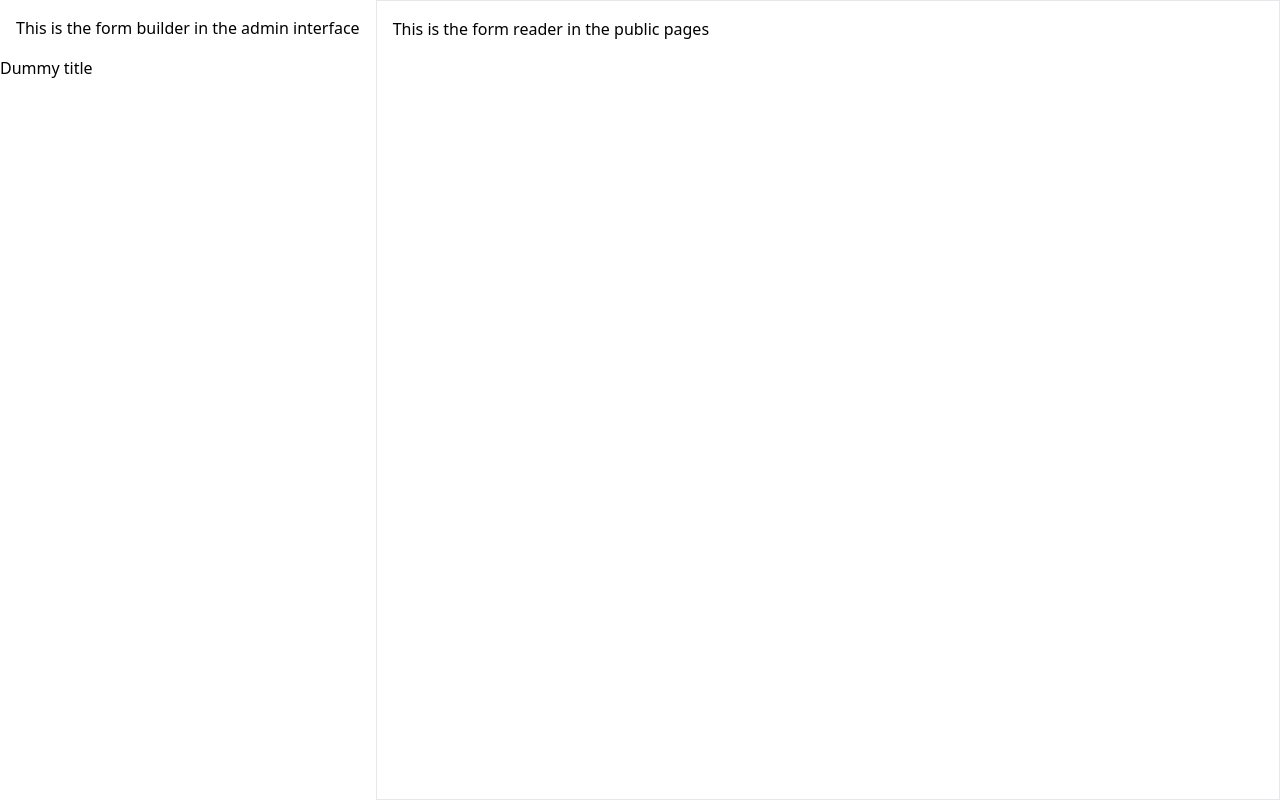
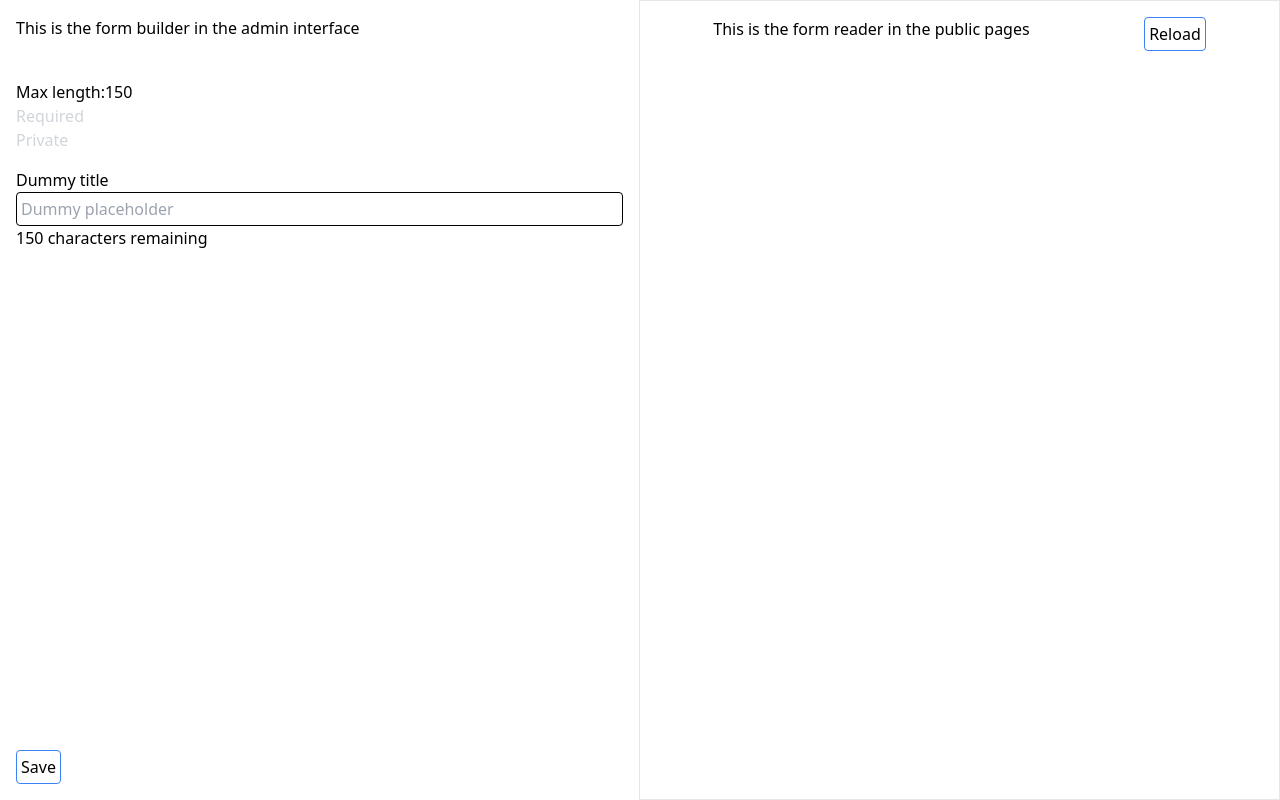
Before and after one commit to loicboset/dynamic-form-builder, a React (Create React App) app: page / in a window 1280 px wide. Built offline with nearby package versions, Linux system fonts and the light colour scheme.

Commit message:
Add save and load into reader

```diff
--- a/package.json
+++ b/package.json
@@ -5,7 +5,7 @@
   "dependencies": {
     "@craco/craco": "^6.1.2",
     "@testing-library/jest-dom": "^5.11.4",
-    "@testing-library/react": "^11.1.0",
+    "@testing-library/react": "^12.0.0",
     "@testing-library/user-event": "^12.1.10",
     "autoprefixer": "9",
     "axios": "^0.21.1",
--- a/public/starter.json
+++ b/public/starter.json
@@ -1,7 +1,8 @@
 {
   "inputs": [
     {
-      "type": "short text",
+      "id": 1,
+      "type": "short-text",
       "name": "Dummy title",
       "placeholder": "Dummy placeholder",
       "maxLength": 150,
--- a/src/components/FormBuilder.jsx
+++ b/src/components/FormBuilder.jsx
@@ -1,5 +1,6 @@
 import React, { useState, useEffect } from 'react';
 import axios from 'axios';
+import ShortText from './builders/ShortText';
 
 const FormBuilder = () => {
   const [inputs, setInputs] = useState([]);
@@ -17,16 +18,36 @@
       )
   }, []);
 
+  const handleChangeInput = (id, name, value) => {
+    const copyInputs = [...inputs];
+    const updatedInput = copyInputs.find((input) => input.id === id);
+    updatedInput[name] = value;
+    setInputs(copyInputs);
+  };
+
+  const renderInput = (input) => {
+    const props = {...{input, handleChangeInput}};
+    switch (input.type) {
+      case 'short-text':
+        return <ShortText key={input.id} {...props}/>
+      default:
+        break;
+    }
+  };
+
+  const handleSubmitInputs = (data) => {
+    localStorage.setItem('inputs', JSON.stringify(data));
+  };
+
   return (
-    <div>
-      <div className="flex-1 p-4">This is the form builder in the admin interface</div>
-      {inputs.map((input) => {
-        return (
-          <div>
-            <span>{input.name}</span>
-          </div>
-        )
-      })}
+    <div className="flex-1 flex flex-col justify-between p-4">
+      <div>
+        <p className="mb-10">This is the form builder in the admin interface</p>
+        {inputs.map((input) => renderInput(input))}
+      </div>
+      <div>
+        <button onClick={() => handleSubmitInputs(inputs)} className='border border-blue-500 rounded p-1'>Save</button>
+      </div>
     </div>
   )
 };
--- a/src/components/FormReader.jsx
+++ b/src/components/FormReader.jsx
@@ -1,9 +1,36 @@
-import React from 'react';
+import React, { useState } from 'react';
+import ShortText from './readers/ShortText';
 
 const FormReader = () => {
+  const [inputs, setInputs] = useState([]);
 
+  const loadInputs = () => {
+    const data = localStorage.getItem('inputs');
+    setInputs(JSON.parse(data));
+  };
+
+  const renderInput = (input) => {
+    const props = {...{input}}
+    switch (input.type) {
+      case 'short-text':
+        return <ShortText key={input.id} {...props} />
+      default:
+        break;
+    }
+  };
+
+  console.log('inputs', inputs);
   return (
-    <div className="flex-1 border p-4">This is the form reader in the public pages</div>
+    <div className="flex-1 border p-4">
+      <div className='flex justify-around'>
+        <span>This is the form reader in the public pages</span>
+        <button onClick={loadInputs} className='border border-blue-500 p-1 rounded'>Reload</button>
+      </div>
+
+      <div>
+        {inputs.map((input) => renderInput(input))}
+      </div>
+    </div>
   )
 };
 
--- /dev/null
+++ b/src/components/builders/ShortText.jsx
@@ -0,0 +1,48 @@
+import React from 'react';
+
+const ShortText = ({ input, handleChangeInput }) => {
+
+  return (
+    <div>
+      <div>
+        <div>
+          <label htmlFor='maxLength'>Max length:</label>
+          <input
+            name='maxLength'
+            value={input.maxLength}
+            onChange={(e) => handleChangeInput(input.id, e.target.name, e.target.value)}
+          />
+        </div>
+        <div>
+          <span className='text-gray-300'>Required</span>
+        </div>
+        <div>
+          <span className='text-gray-300'>Private</span>
+        </div>
+      </div>
+
+      <div className='mt-4'>
+        <div>
+          <input
+            name='name'
+            value={input.name}
+            onChange={(e) => handleChangeInput(input.id, e.target.name, e.target.value)}
+          />
+        </div>
+        <div>
+          <input
+            name='placeholder'
+            className='border border-black rounded p-1 w-full text-gray-400'
+            value={input.placeholder}
+            onChange={(e) => handleChangeInput(input.id, e.target.name, e.target.value)}
+          />
+        </div>
+        <div>
+          {input.maxLength > 0 && <span>{input.maxLength} characters remaining</span>}
+        </div>
+      </div>
+    </div>
+  )
+};
+
+export default ShortText;
--- /dev/null
+++ b/src/components/readers/ShortText.jsx
@@ -0,0 +1,21 @@
+import React from 'react';
+
+const ShortText = ({ input }) => {
+  return (
+    <div>
+      <div className='mt-4'>
+        <div>
+          <label>{input.name}</label>
+        </div>
+        <div>
+          <input className='border border-black rounded p-1 w-full' placeholder={input.placeholder} />
+        </div>
+        <div>
+          {input.maxLength > 0 && <span>{input.maxLength} characters remaining</span>}
+        </div>
+      </div>
+    </div>
+  )
+};
+
+export default ShortText;
```
Also changed, not shown: 1 other file (tests, documents, lock files or other folders).
